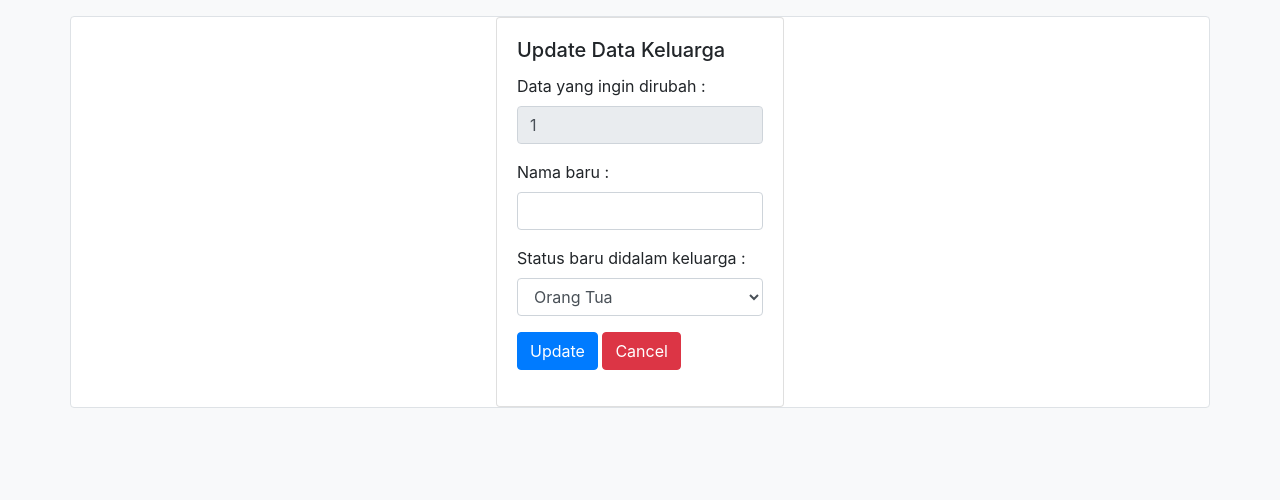
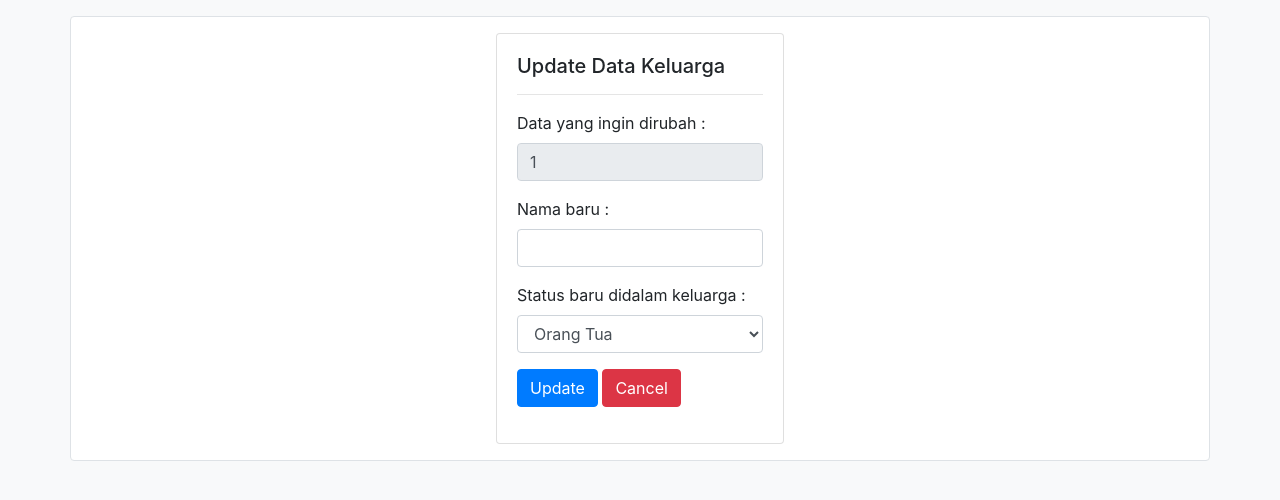
Before and after one commit to Masbr00/TugasMatkulWAD, a PHP site: page /update.php?name=1 in a window 1280 px wide. Shown: the part 56-556 px from the top of the page. Run offline with PHP 8.4, Linux system fonts and the light colour scheme.

Commit message:
improvement

```diff
--- a/week8/index.php
+++ b/week8/index.php
@@ -54,11 +54,11 @@
                 <tbody>
                 <?php
                     try {
-
+                        $i=0;
                         while ($row = $result->fetch(PDO::FETCH_ASSOC)) {
                             echo '<tr>';
                             echo '<th scope="row">';
-                            echo $row['id'];
+                            echo $i+=1;
                             echo '</th>';
 
                             echo '<td>';
@@ -101,7 +101,7 @@
                         <div class="modal-body">
                             <div class="form-group">
                                 <label>No/ID</label>
-                                <input type="number" name="id" class="form-control"></input>
+                                <input type="number" name="id" class="form-control" placeholder="Bisa dikosongkan"></input>
                             </div>
 
                             <div class="form-group">
--- a/week8/update.php
+++ b/week8/update.php
@@ -49,9 +49,10 @@
 
     <!-- content -->
     <div class="container mt-3 mx-auto bg-white border rounded">
-        <div class="card mx-auto border-rounded" style="width: 18rem;">
+        <div class="card mx-auto border-rounded my-3" style="width: 18rem;">
             <div class="card-body">
                 <h5 class="card-title">Update Data Keluarga</h5>
+                <hr>
                 <form action="update.php" method="get">
                     <div class="form-group">
                         <label>Data yang ingin dirubah : </label>
@@ -78,7 +79,7 @@
                     </div>
                     <div class="form-group">
                         <button type="submit" class="btn btn-primary" name="update">Update</button>
-                        <button type="cancel" class="btn btn-danger">Cancel</button>
+                        <a href="index.php" type="cancel" class="btn btn-danger">Cancel</a>
                     </div>
                 </form>
             </div>
```
Also changed, not shown: 1 other file.
